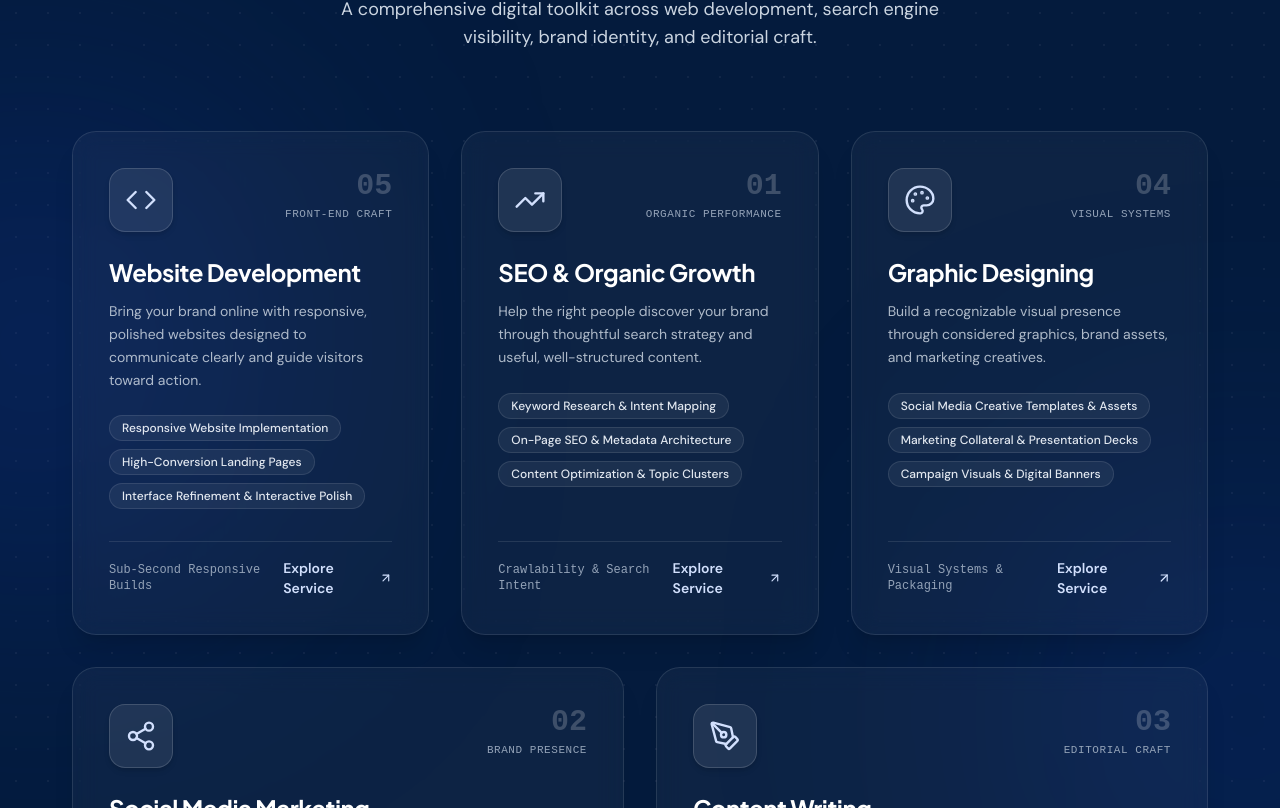
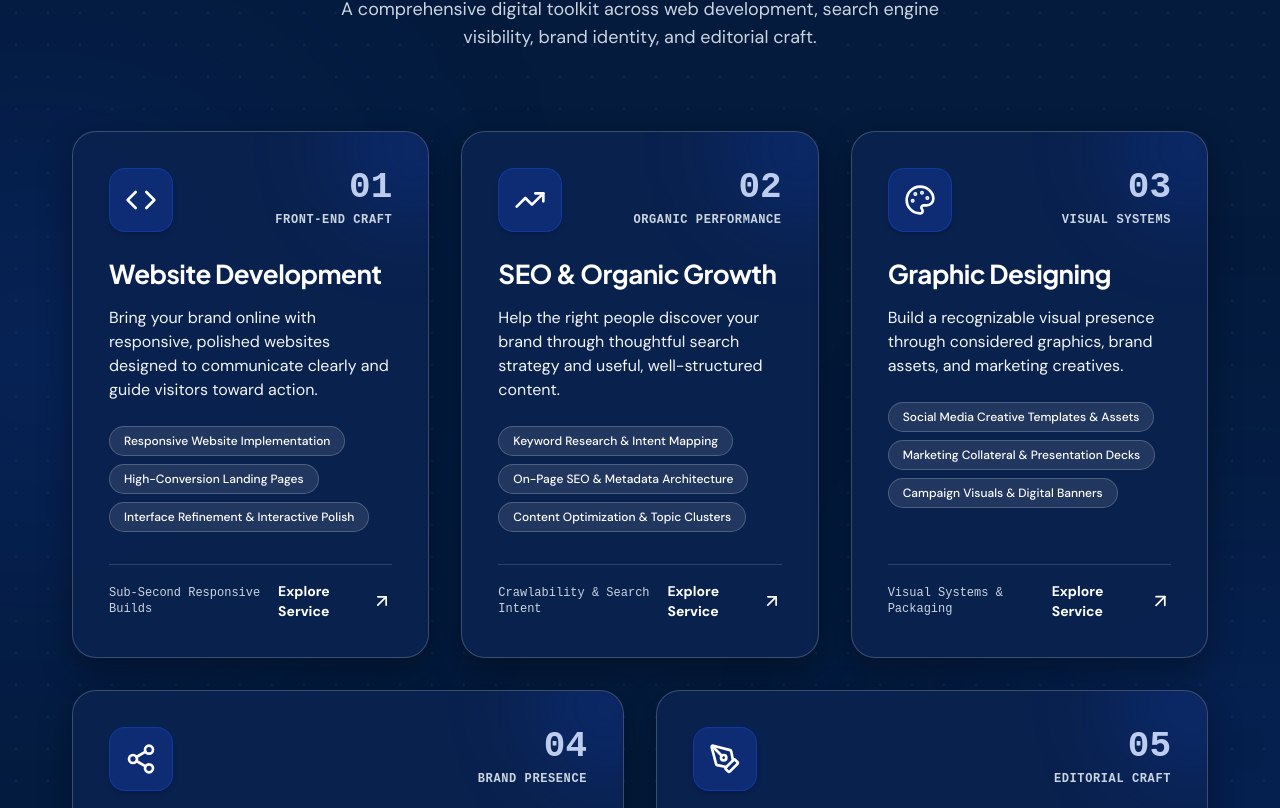
Before and after one commit to gauravnagar7504-dot/somyakhandelwal, a React (Vite) app: page / in a window 1280 px wide. Shown: the part 2312-3120 px from the top of the page. Built offline with nearby package versions, Linux system fonts and the light colour scheme.

Commit message:
Fix sequential numbering 01-05, enhance text contrast, and add interactive animations to services showcase

```diff
--- a/src/pages/HomePage.tsx
+++ b/src/pages/HomePage.tsx
@@ -59,27 +59,32 @@ export const HomePage: React.FC = () => {
   const serviceCards = [
     {
       ...services.find((s) => s.id === 'webdev')!,
-      icon: <Code className="w-7 h-7 sm:w-8 sm:h-8 stroke-[1.8]" />,
+      displayNumber: '01',
+      icon: <Code className="w-8 h-8 stroke-[2]" />,
       colSpan: 'lg:col-span-2',
     },
     {
       ...services.find((s) => s.id === 'seo')!,
-      icon: <TrendingUp className="w-7 h-7 sm:w-8 sm:h-8 stroke-[1.8]" />,
+      displayNumber: '02',
+      icon: <TrendingUp className="w-8 h-8 stroke-[2]" />,
       colSpan: 'lg:col-span-2',
     },
     {
       ...services.find((s) => s.id === 'design')!,
-      icon: <Palette className="w-7 h-7 sm:w-8 sm:h-8 stroke-[1.8]" />,
+      displayNumber: '03',
+      icon: <Palette className="w-8 h-8 stroke-[2]" />,
       colSpan: 'lg:col-span-2',
     },
     {
       ...services.find((s) => s.id === 'smm')!,
-      icon: <Share2 className="w-7 h-7 sm:w-8 sm:h-8 stroke-[1.8]" />,
+      displayNumber: '04',
+      icon: <Share2 className="w-8 h-8 stroke-[2]" />,
       colSpan: 'lg:col-span-3',
     },
     {
       ...services.find((s) => s.id === 'content')!,
-      icon: <PenTool className="w-7 h-7 sm:w-8 sm:h-8 stroke-[1.8]" />,
+      displayNumber: '05',
+      icon: <PenTool className="w-8 h-8 stroke-[2]" />,
       colSpan: 'lg:col-span-3',
     },
   ];
@@ -412,43 +417,46 @@ export const HomePage: React.FC = () => {
               <Link
                 key={service.id}
                 to={`/services#${service.id}`}
-                className={`group relative flex flex-col justify-between rounded-3xl bg-white/[0.04] hover:bg-white/[0.08] border border-white/10 hover:border-cobalt/60 transition-all duration-300 p-7 sm:p-8 md:p-9 backdrop-blur-md shadow-xl hover:shadow-2xl hover:shadow-cobalt/20 hover:-translate-y-1.5 overflow-hidden h-full ${service.colSpan}`}
+                className={`group relative flex flex-col justify-between rounded-3xl bg-[#0A224E]/95 hover:bg-[#0E2C66] border border-white/20 hover:border-cobalt transition-all duration-300 p-7 sm:p-8 md:p-9 backdrop-blur-md shadow-[0_12px_32px_rgba(0,0,0,0.35)] hover:shadow-[0_20px_50px_rgba(23,70,209,0.4)] hover:-translate-y-2.5 overflow-hidden h-full ${service.colSpan}`}
               >
                 {/* Top Edge Gradient Highlight */}
-                <div className="absolute inset-x-0 top-0 h-[2px] bg-gradient-to-r from-transparent via-cobalt to-transparent opacity-0 group-hover:opacity-100 transition-opacity duration-500" />
+                <div className="absolute inset-x-0 top-0 h-[3px] bg-gradient-to-r from-transparent via-cobalt to-transparent opacity-0 group-hover:opacity-100 transition-opacity duration-500" />
 
-                <div>
-                  {/* Top Row: Big Icon Container + Monospace Index */}
+                {/* Subtle Ambient Glow Orb inside card on hover */}
+                <div className="absolute -top-16 -right-16 w-40 h-40 bg-cobalt/20 rounded-full blur-2xl group-hover:bg-cobalt/40 transition-all duration-500 pointer-events-none" />
+
+                <div className="relative z-10">
+                  {/* Top Row: Big Animated Icon Container + High-Visibility Sequential Number */}
                   <div className="flex items-start justify-between gap-4 mb-6">
-                    <div className="w-14 h-14 sm:w-16 sm:h-16 rounded-2xl bg-white/[0.08] border border-white/15 flex items-center justify-center text-cobalt-tint group-hover:bg-cobalt group-hover:text-white group-hover:border-cobalt group-hover:scale-105 transition-all duration-300 shadow-md">
+                    <div className="w-16 h-16 rounded-2xl bg-cobalt/30 border border-cobalt/50 flex items-center justify-center text-white group-hover:bg-cobalt group-hover:scale-110 group-hover:-rotate-3 transition-all duration-300 shadow-md group-hover:shadow-[0_0_24px_rgba(23,70,209,0.6)]">
                       {service.icon}
                     </div>
                     <div className="flex flex-col items-end">
-                      <span className="font-mono text-2xl sm:text-3xl font-bold text-white/20 group-hover:text-cobalt-tint/60 transition-colors">
-                        {service.number}
+                      <span className="font-mono text-3xl sm:text-4xl font-extrabold text-cobalt-tint/90 group-hover:text-white transition-colors group-hover:drop-shadow-[0_0_12px_rgba(23,70,209,0.7)]">
+                        {service.displayNumber}
                       </span>
-                      <span className="text-[11px] font-mono uppercase tracking-wider text-slate-400 font-medium mt-0.5">
+                      <span className="text-xs font-mono uppercase tracking-wider text-slate-300 font-semibold mt-1">
                         {service.discipline}
                       </span>
                     </div>
                   </div>
 
                   {/* Service Title */}
-                  <h3 className="font-display font-bold text-xl sm:text-2xl text-white group-hover:text-cobalt-tint transition-colors mb-3 leading-snug">
+                  <h3 className="font-display font-bold text-2xl sm:text-[26px] text-white group-hover:text-cobalt-tint transition-colors mb-3.5 leading-snug">
                     {service.title}
                   </h3>
 
-                  {/* Description */}
-                  <p className="text-sm text-slate-300/85 leading-relaxed mb-6 font-normal">
+                  {/* Description — High-Contrast Visible Text */}
+                  <p className="text-sm sm:text-base text-slate-100 leading-relaxed mb-6 font-normal">
                     {service.shortDescription || service.description}
                   </p>
 
-                  {/* Deliverables Badges */}
+                  {/* Deliverables Badges — High-Contrast Pills */}
                   <div className="flex flex-wrap gap-2 mb-8">
                     {service.deliverables.slice(0, 3).map((item, idx) => (
                       <span
                         key={idx}
-                        className="px-3 py-1 rounded-full text-xs font-medium bg-white/[0.06] border border-white/10 text-slate-200 group-hover:border-white/20 transition-colors"
+                        className="px-3.5 py-1.5 rounded-full text-xs font-medium bg-white/10 border border-white/20 text-white group-hover:bg-cobalt/40 group-hover:border-cobalt transition-all"
                       >
                         {item}
                       </span>
@@ -456,14 +464,14 @@ export const HomePage: React.FC = () => {
                   </div>
                 </div>
 
-                {/* Bottom Pinned Action */}
-                <div className="pt-4 border-t border-white/10 flex items-center justify-between mt-auto">
-                  <span className="text-xs font-mono text-slate-400 group-hover:text-slate-300 transition-colors">
+                {/* Bottom Pinned Action with Interactive Animated Arrow */}
+                <div className="relative z-10 pt-4 border-t border-white/15 flex items-center justify-between mt-auto">
+                  <span className="text-xs font-mono text-slate-300 font-medium">
                     {service.badge || 'Tailored Engagement'}
                   </span>
-                  <span className="inline-flex items-center gap-1.5 text-xs sm:text-sm font-semibold text-cobalt-tint group-hover:text-white transition-colors">
+                  <span className="inline-flex items-center gap-1.5 text-xs sm:text-sm font-bold text-white group-hover:text-cobalt-tint transition-colors">
                     <span>Explore Service</span>
-                    <ArrowUpRight className="w-4 h-4 transition-transform group-hover:translate-x-0.5 group-hover:-translate-y-0.5" />
+                    <ArrowUpRight className="w-4.5 h-4.5 transition-transform duration-300 group-hover:translate-x-1.5 group-hover:-translate-y-1.5" />
                   </span>
                 </div>
               </Link>
```
